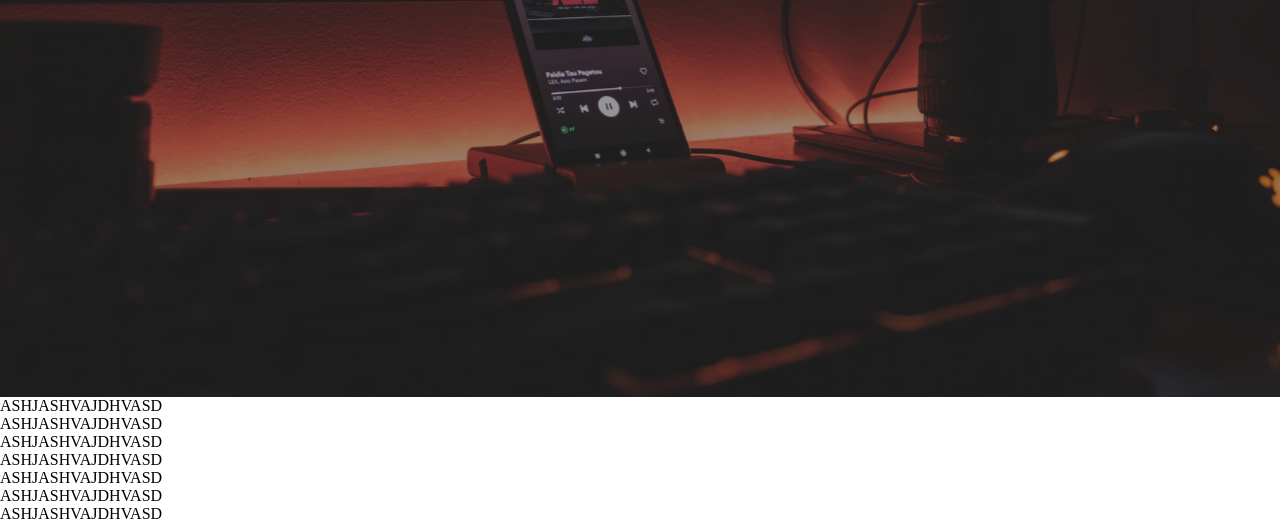
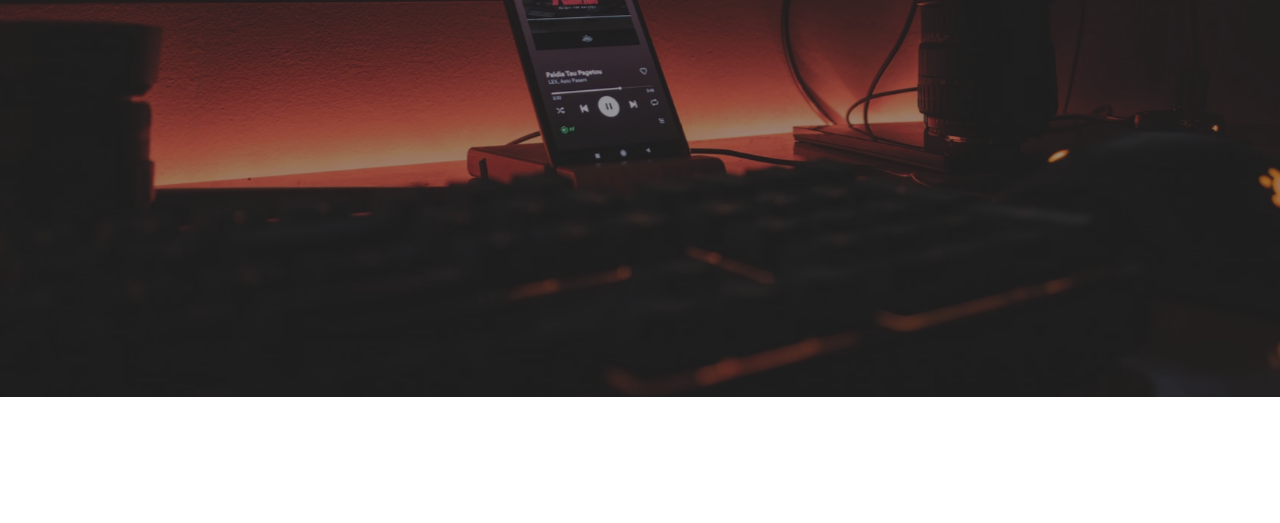
Before and after one commit to LuizManoeldev/portfolio, a plain HTML site: page index.html in a window 1280 px wide. Shown: the part 403-926 px from the top of the page. After the commit the page ends 800 px from the top, so only its background shows below. Drawn offline with Linux system fonts and the light colour scheme.

Commit message:
:up: att

```diff
--- a/index.html
+++ b/index.html
@@ -19,15 +19,9 @@
     <main class="conteiner">
 
         <div class="menu-button">
-            <div class="line" id="line1">
-
-            </div>
-            <div class="line" id="line2">
-
-            </div>
-            <div class="line" id="line3">
-
-            </div>
+            <div class="line" id="line1">   </div>
+            <div class="line" id="line2">   </div>
+            <div class="line" id="line3">   </div>
         </div>
 
         <header>
@@ -83,20 +77,6 @@
                 </a>
             </div>
         </div>
-
-
-        <P>ASHJASHVAJDHVASD</P>
-        <P>ASHJASHVAJDHVASD</P>
-        <P>ASHJASHVAJDHVASD</P>
-        <P>ASHJASHVAJDHVASD</P>
-        <P>ASHJASHVAJDHVASD</P>
-        <P>ASHJASHVAJDHVASD</P>
-        <P>ASHJASHVAJDHVASD</P>
-
-
-
-
-
     </main>
 </body>
 <script src="JS/main.js"></script>
```
